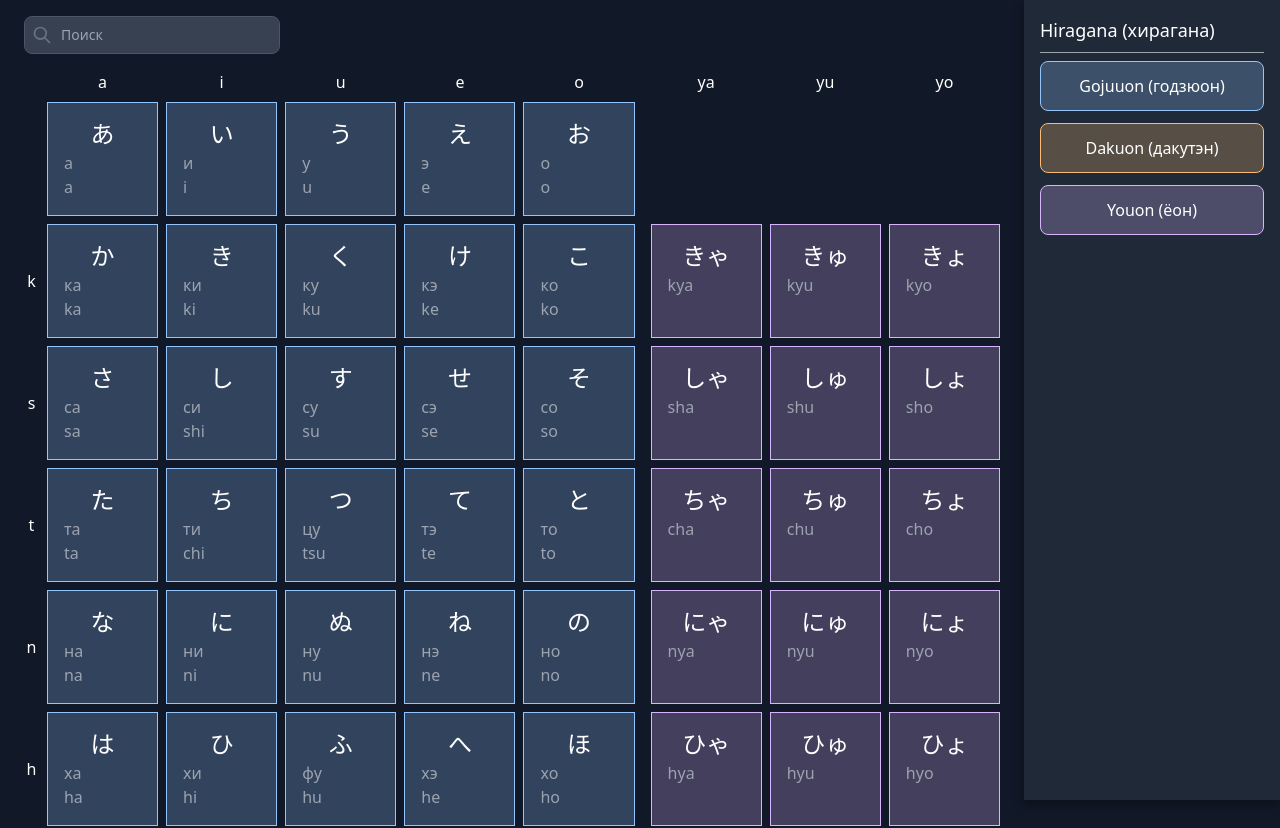
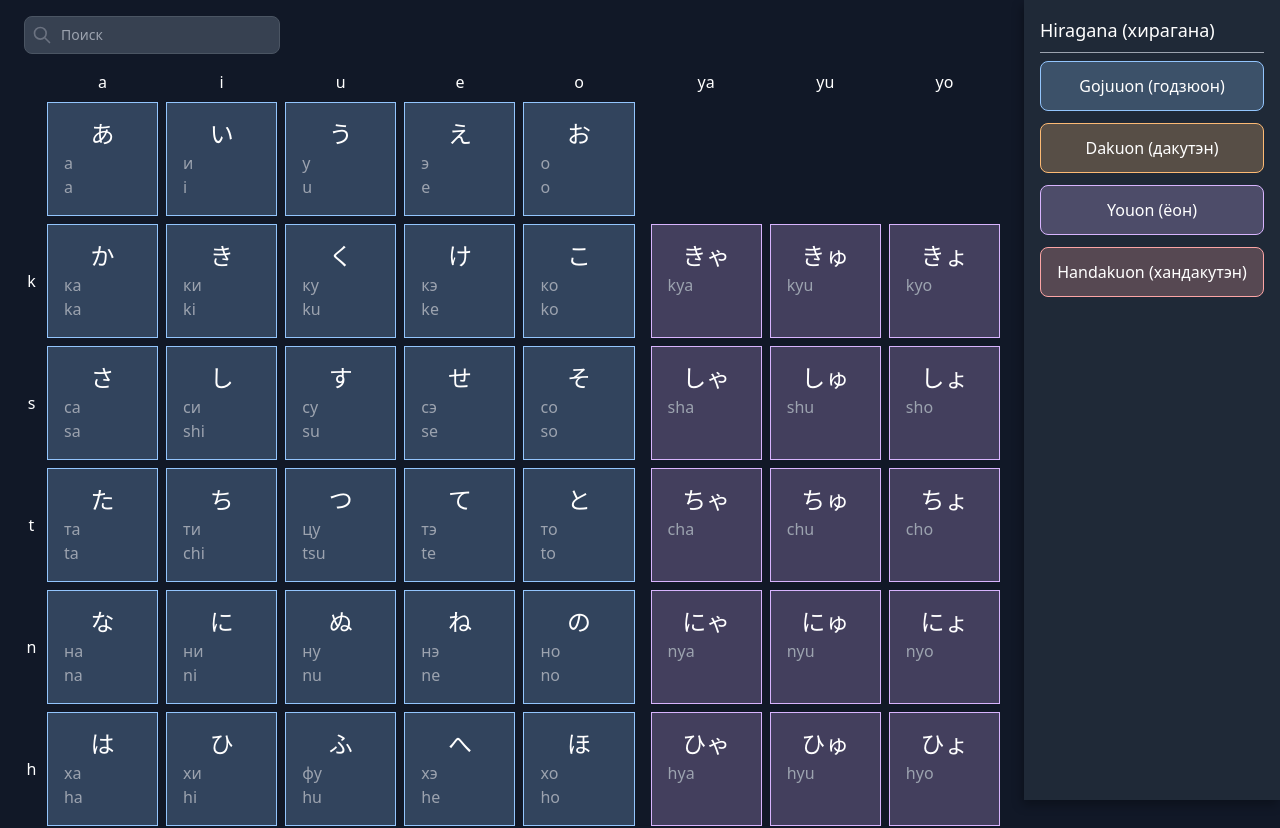
Before and after one commit to pritulaziah/japanese-alphabet, a Next.js app: page /learn in a window 1280 px wide. Shown: the top 828 px of the page. Built offline with nearby package versions, Linux system fonts and the light colour scheme.

Commit message:
add handakuon button in settings

```diff
--- a/components/japanese/Settings.tsx
+++ b/components/japanese/Settings.tsx
@@ -13,19 +13,21 @@ const alphabetTypes = [
     type: AlphabetTypes.Gojuuon,
     styles: alphabetTypeColors[AlphabetTypes.Gojuuon],
     nameRu: "годзюон",
-    name: capitalize(AlphabetTypes.Gojuuon),
   },
   {
     type: AlphabetTypes.Dakuon,
     styles: alphabetTypeColors[AlphabetTypes.Dakuon],
     nameRu: "дакутэн",
-    name: capitalize(AlphabetTypes.Dakuon),
   },
   {
     type: AlphabetTypes.Youon,
     styles: alphabetTypeColors[AlphabetTypes.Youon],
     nameRu: "ёон",
-    name: capitalize(AlphabetTypes.Youon),
+  },
+  {
+    type: AlphabetTypes.Handakuon,
+    styles: alphabetTypeColors[AlphabetTypes.Handakuon],
+    nameRu: "хандакутэн",
   },
 ];
 
@@ -48,7 +50,7 @@ const Settings = ({ visibleTypes, onChangeVisibleType }: IProps) => {
                 )}
               >
                 <span>
-                  {alphabetType.name} {`(${alphabetType.nameRu})`}
+                  {capitalize(alphabetType.type)} {`(${alphabetType.nameRu})`}
                 </span>
               </button>
             </li>
```
